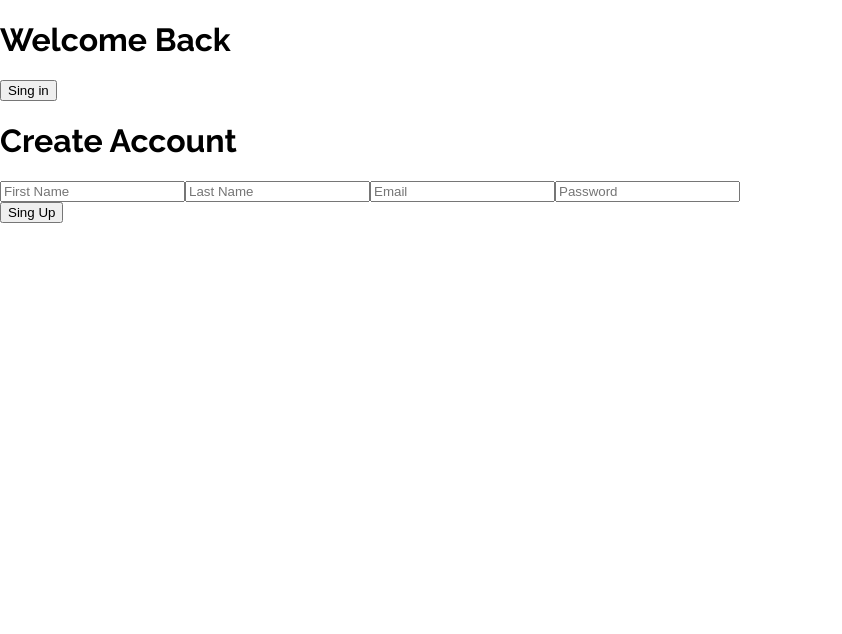
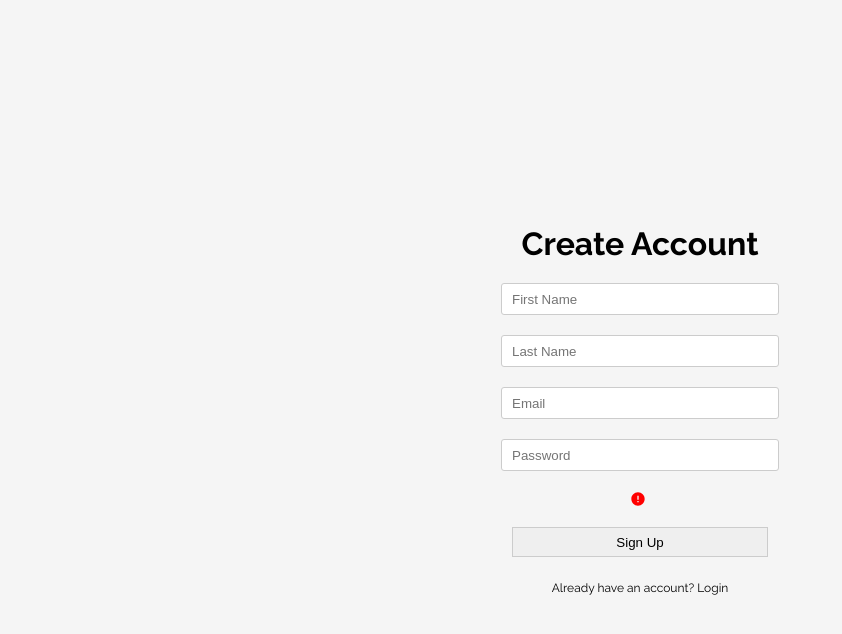
Before and after one commit to aabb1998/groupwork-capstone, a React (Create React App) app in the folder client/: page /signup in a window 1280 px wide. Shown: the top 634 px of the page, without its empty margins (0-842 px from the left). Built offline with nearby package versions, Linux system fonts and the light colour scheme.

Commit message:
Completed register and login.

```diff
--- a/client/package.json
+++ b/client/package.json
@@ -11,6 +11,7 @@
     "qs": "^6.11.0",
     "react": "^18.2.0",
     "react-dom": "^18.2.0",
+    "react-icons": "^4.4.0",
     "react-router-dom": "^6.3.0",
     "react-scripts": "5.0.1",
     "web-vitals": "^2.1.4"
--- a/client/src/components/Login/Login.css
+++ b/client/src/components/Login/Login.css
@@ -0,0 +1,67 @@
+.login-container {
+  display: flex;
+  flex-direction: column;
+  align-items: center;
+  justify-content: center;
+  width: 100%;
+  height: 100vh;
+  background-color: #f5f5f5;
+}
+
+#login-form {
+  display: flex;
+  flex-direction: column;
+  align-items: center;
+  justify-content: center;
+  width: auto;
+  height: 100%;
+  background-color: #f5f5f5;
+}
+
+#login-form input {
+  margin-bottom: 20px;
+  width: 100%;
+  height: 30px;
+  border-radius: 3px;
+  border: 1px solid #ccc;
+  padding: 0px 10px;
+}
+
+#login-form input:hover {
+  border: 1px solid #000;
+}
+
+#login-form button {
+  margin-bottom: 20px;
+  width: 100%;
+  height: 30px;
+  border: 1px solid #ccc;
+  cursor: pointer;
+}
+
+#login-form button:hover {
+  background-color: white;
+  color: black;
+}
+
+.login-error {
+  margin-bottom: 20px;
+}
+
+.login-error span {
+  color: red;
+}
+
+.signup-link {
+  cursor: pointer;
+  color: black;
+  text-decoration: none;
+}
+
+.signup-link span {
+  font-size: 12px;
+}
+
+.signup-link span:hover {
+  border-bottom: 1px solid black;
+}
--- a/client/src/components/Login/Login.jsx
+++ b/client/src/components/Login/Login.jsx
@@ -1,7 +1,77 @@
-import React from 'react';
+import React, { useState, useEffect } from 'react';
+import axios from 'axios';
+import './Login.css';
+import { Link } from 'react-router-dom';
 
 const Login = () => {
-  return <div>Login</div>;
+  const [data, setData] = useState({
+    email: '',
+    password: '',
+  });
+  const [error, setError] = useState('');
+
+  const handleSubmit = async (e) => {
+    e.preventDefault();
+    try {
+      const response = await axios.post('http://localhost:3000/api/auth', data);
+      console.log('Login successful');
+      console.log(response);
+    } catch (error) {
+      console.log(error);
+      setError(error.response.data.message);
+    }
+  };
+  const handleChange = ({ currentTarget: input }) => {
+    setData({ ...data, [input.name]: input.value });
+  };
+
+  useEffect(() => {
+    console.log(data);
+  }, [data]);
+
+  return (
+    <div className="login">
+      <div className="login-container">
+        <form id="login-form" onSubmit={handleSubmit}>
+          <h1>Login</h1>
+          <input
+            type="email"
+            placeholder="Email"
+            name="email"
+            onChange={handleChange}
+            value={data.email}
+            required
+          />
+          <input
+            type="password"
+            placeholder="Password"
+            name="password"
+            onChange={handleChange}
+            value={data.password}
+            required
+          />
+          {error && (
+            <div className="login-error">
+              <MdError
+                style={{
+                  alignItems: 'center',
+                  textAlign: 'center',
+                  marginRight: '4px',
+                }}
+                color="red"
+              />
+              <span>{error}</span>
+            </div>
+          )}
+
+          <button type="submit">Login</button>
+          <Link className="signup-link" to="/signup">
+            <span>Don't have an account? Sign up.</span>
+          </Link>
+        </form>
+      </div>
+    </div>
+  );
 };
 
 export default Login;
--- a/client/src/components/SignUp/SignUp.css
+++ b/client/src/components/SignUp/SignUp.css
@@ -1,75 +1,67 @@
-.signUp__container {
+.signup-container {
   display: flex;
-  height: 100vh;
-  width: 100%;
-  align-items: center;
-}
-
-.signUp__left-container {
-  align-items: center;
-  display: flex;
-  justify-content: center;
-  width: 100%;
-  height: 100%;
-}
-
-.signUp__right-container {
-  width: 100%;
-  align-items: center;
-  display: flex;
-  justify-content: center;
-  height: 100%;
-}
-
-.rc__google-signin-btn {
-  display: flex;
-  flex-direction: row;
+  flex-direction: column;
   align-items: center;
   justify-content: center;
   width: 100%;
-  height: 40px;
-  border-radius: 10px;
-  outline: none;
-  border: none;
-  cursor: pointer;
-  margin-top: 10px;
-  color: black;
-  box-shadow: 2ch 2ch 2ch rgba(0, 0, 0, 0.1);
+  height: 100vh;
+  background-color: #f5f5f5;
 }
 
-.rc__google-signin-btn:hover {
-  box-shadow: 2ch 2ch 2ch rgba(0, 0, 0, 0.2);
+#signup-form {
+  display: flex;
+  flex-direction: column;
+  align-items: center;
+  justify-content: center;
+  width: 20%;
+  height: 100%;
+  background-color: #f5f5f5;
 }
 
-.rc__google-signin-btn img {
-  width: 30px;
+#signup-form input {
+  margin-bottom: 20px;
+  width: 100%;
   height: 30px;
-  margin-right: 10px;
+  border-radius: 3px;
+  border: 1px solid #ccc;
+  padding: 0px 10px;
 }
 
-.rc__break {
-  align-items: center;
-  display: flex;
-  flex-direction: row;
-  margin-top: 40px;
-  margin-bottom: 40px;
-  color: #e6e6e6;
+#signup-form input:hover {
+  border: 1px solid #000;
 }
 
-.rc__break-line {
+#signup-form button {
+  margin-bottom: 20px;
   width: 100%;
-  height: 2px;
-  background-color: #e6e6e6;
-  margin: 0 10px;
+  height: 30px;
+  border: 1px solid #ccc;
+  cursor: pointer;
 }
 
-.rc__input {
-  display: flex;
-  flex-direction: column;
+#signup-form button:hover {
+  background-color: white;
+  color: black;
 }
 
-#rc__input-form {
-  display: flex;
-  flex-direction: column;
-  width: 100%;
+.login-link {
+  cursor: pointer;
+  color: black;
+  text-decoration: none;
 }
+
+.login-link span {
+  font-size: 12px;
+}
+
+.login-link span:hover {
+  border-bottom: 1px solid black;
+}
+
+.signup-error {
+  margin-bottom: 20px;
+}
+
+.signup-error span {
+  color: red;
+}
--- a/client/src/components/SignUp/SignUp.jsx
+++ b/client/src/components/SignUp/SignUp.jsx
@@ -2,6 +2,8 @@ import { useState, useEffect } from 'react';
 import axios from 'axios';
 import { Link, useNavigate } from 'react-router-dom';
 import FormData from 'form-data';
+import './SignUp.css';
+import { MdError } from 'react-icons/md';
 
 const SignUp = () => {
   const [data, setData] = useState({
@@ -47,16 +49,9 @@ const SignUp = () => {
   };
 
   return (
-    <div>
-      <div>
-        <div>
-          <h1>Welcome Back</h1>
-          <Link to="/login">
-            <button type="button">Sing in</button>
-          </Link>
-        </div>
-        <div>
-          <form onSubmit={handleSubmit}>
+    <div className="signup">
+      <div className="signup-container">
+        <form id="signup-form" onSubmit={handleSubmit}>
           <h1>Create Account</h1>
           <input
             type="text"
@@ -90,10 +85,25 @@ const SignUp = () => {
             value={data.password}
             required
           />
-            {error && <div>{error}</div>}
-            <button type="submit">Sing Up</button>
+          {error && (
+            <div className="signup-error">
+              <MdError
+                style={{
+                  alignItems: 'center',
+                  textAlign: 'center',
+                  marginRight: '4px',
+                  display: error ? 'block' : 'none',
+                }}
+                color="red"
+              />
+              <span>{error}</span>
+            </div>
+          )}
+          <button type="submit">Sign Up</button>
+          <Link className="login-link" to="/login">
+            <span>Already have an account? Login</span>
+          </Link>
         </form>
-        </div>
       </div>
     </div>
   );
--- a/client/src/index.css
+++ b/client/src/index.css
@@ -1,4 +1,14 @@
 @import url('https://fonts.googleapis.com/css2?family=Raleway:ital,wght@0,100;0,300;0,400;0,500;0,600;0,700;0,800;1,300;1,400;1,500;1,600;1,700;1,800&display=swap');
+
+* {
+  -webkit-touch-callout: none; /* iOS Safari */
+  -webkit-user-select: none; /* Safari */
+  -khtml-user-select: none; /* Konqueror HTML */
+  -moz-user-select: none; /* Old versions of Firefox */
+  -ms-user-select: none; /* Internet Explorer/Edge */
+  user-select: none; /* Non-prefixed version, currently
+                                  supported by Chrome, Edge, Opera and Firefox */
+}
 
 body {
   margin: 0;
```
Also changed, not shown: 1 other file (tests, documents, lock files or other folders). Lines whose indentation alone changed are shown as unchanged.
